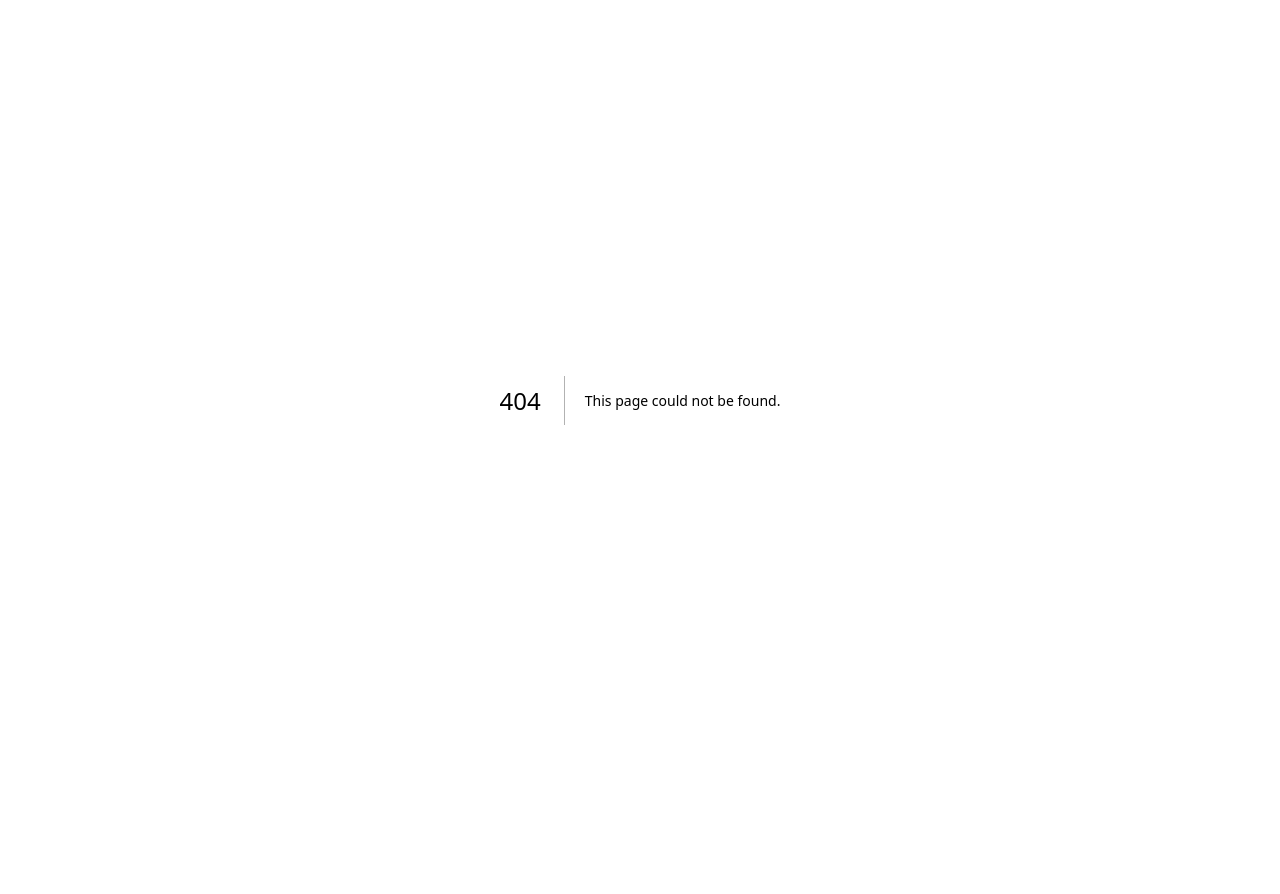
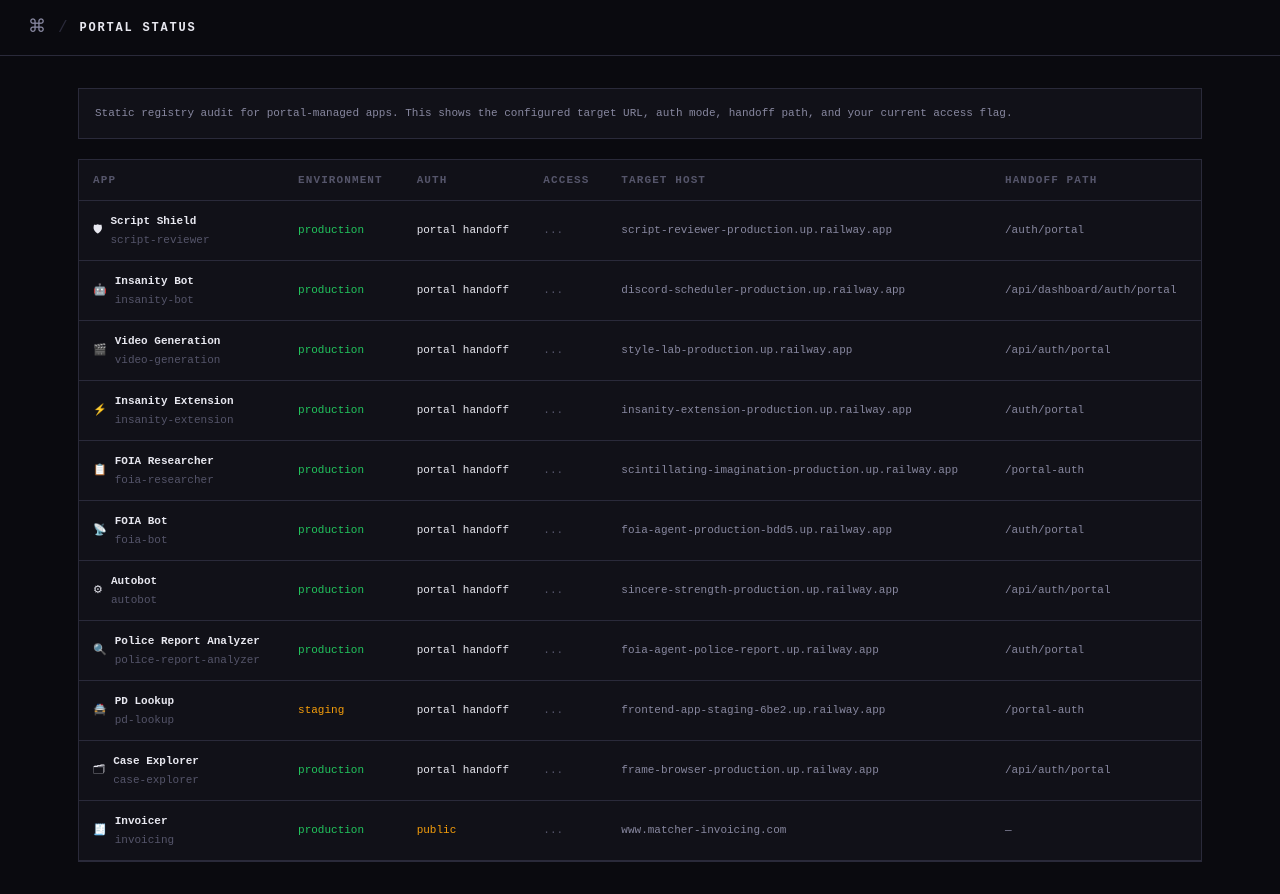
Before and after one commit to ShadewG/portal, a Next.js app: page /status in a window 1280 px wide. Before the commit this address had no page. Before the commit the page ends 800 px from the top, so only its background shows below. Built offline with nearby package versions, Linux system fonts and the light colour scheme; no server answers.

Commit message:
Add portal app status view

```diff
--- a/app/page.tsx
+++ b/app/page.tsx
@@ -1,7 +1,14 @@
 "use client";
 
 import { useSession, signOut } from "next-auth/react";
-import { sections, type AppConfig, type AppSection } from "@/lib/apps";
+import {
+  sections,
+  appRequiresPortalAuth,
+  getAppEnvironment,
+  getAppHostname,
+  type AppConfig,
+  type AppSection,
+} from "@/lib/apps";
 import { useState, useEffect, useCallback } from "react";
 
 type AccessMap = Record<string, boolean>;
@@ -21,6 +28,9 @@
 }) {
   const href = hasAccess ? `/api/auth/redirect?app=${app.id}` : undefined;
   const Tag = hasAccess ? "a" : "div";
+  const environment = getAppEnvironment(app);
+  const authMode = appRequiresPortalAuth(app) ? "portal handoff" : "public";
+  const hostname = getAppHostname(app);
 
   return (
     <Tag
@@ -77,6 +87,17 @@
       <p style={{ fontSize: 11, color: "var(--text-dim)", lineHeight: 1.5, margin: 0 }}>
         {app.description}
       </p>
+      <div style={{ display: "flex", flexWrap: "wrap", gap: 6, marginTop: 12 }}>
+        <span style={{ fontSize: 9, color: environment === "production" ? "var(--green)" : "var(--amber)", letterSpacing: "0.08em", textTransform: "uppercase" }}>
+          {environment}
+        </span>
+        <span style={{ fontSize: 9, color: "var(--text-muted)", letterSpacing: "0.08em", textTransform: "uppercase" }}>
+          {authMode}
+        </span>
+      </div>
+      <div style={{ marginTop: 8, fontSize: 10, color: "var(--text-muted)", fontFamily: "monospace", wordBreak: "break-all" }}>
+        {hostname}
+      </div>
     </Tag>
   );
 }
@@ -189,6 +210,25 @@
         <div style={{ display: "flex", alignItems: "center", gap: 14 }}>
           {isAdmin && (
             <a
+              href="/status"
+              style={{
+                fontSize: 10,
+                fontWeight: 600,
+                letterSpacing: "0.1em",
+                textTransform: "uppercase",
+                padding: "5px 10px",
+                background: "transparent",
+                border: "1px solid var(--border)",
+                color: "var(--text-dim)",
+                textDecoration: "none",
+                fontFamily: "inherit",
+              }}
+            >
+              Status
+            </a>
+          )}
+          {isAdmin && (
+            <a
               href="/admin"
               style={{
                 fontSize: 10,
--- /dev/null
+++ b/app/status/page.tsx
@@ -0,0 +1,132 @@
+"use client";
+
+import { useEffect, useState } from "react";
+import { useSession } from "next-auth/react";
+import { allApps, appRequiresPortalAuth, getAppEnvironment, getAppHostname } from "@/lib/apps";
+
+type AccessMap = Record<string, boolean>;
+
+export default function StatusPage() {
+  const { data: session } = useSession();
+  const [access, setAccess] = useState<AccessMap>({});
+  const [loaded, setLoaded] = useState(false);
+
+  useEffect(() => {
+    if (!session?.user) return;
+
+    const run = async () => {
+      try {
+        const res = await fetch("/api/me");
+        if (!res.ok) return;
+        const data = await res.json();
+        setAccess(data.access ?? {});
+      } finally {
+        setLoaded(true);
+      }
+    };
+
+    void run();
+  }, [session]);
+
+  return (
+    <div style={{ minHeight: "100vh", background: "var(--bg)" }}>
+      <header
+        style={{
+          borderBottom: "1px solid var(--border)",
+          padding: "14px 28px",
+          display: "flex",
+          alignItems: "center",
+          gap: 12,
+        }}
+      >
+        <a href="/" style={{ color: "var(--text-dim)", textDecoration: "none", fontSize: 18 }}>⌘</a>
+        <span style={{ color: "var(--border)" }}>/</span>
+        <h1
+          style={{
+            fontSize: 12,
+            fontWeight: 700,
+            letterSpacing: "0.15em",
+            textTransform: "uppercase",
+            margin: 0,
+          }}
+        >
+          Portal Status
+        </h1>
+      </header>
+
+      <main style={{ maxWidth: 1180, margin: "0 auto", padding: "32px 28px" }}>
+        <div
+          style={{
+            marginBottom: 20,
+            padding: 16,
+            border: "1px solid var(--border)",
+            background: "var(--bg-surface)",
+            fontSize: 11,
+            color: "var(--text-dim)",
+          }}
+        >
+          Static registry audit for portal-managed apps. This shows the configured target URL, auth mode, handoff path, and your current access flag.
+        </div>
+
+        <div style={{ overflowX: "auto", border: "1px solid var(--border)", background: "var(--bg-surface)" }}>
+          <table style={{ width: "100%", borderCollapse: "collapse", fontSize: 11 }}>
+            <thead>
+              <tr>
+                {['App', 'Environment', 'Auth', 'Access', 'Target Host', 'Handoff Path'].map((label) => (
+                  <th
+                    key={label}
+                    style={{
+                      textAlign: "left",
+                      padding: "12px 14px",
+                      color: "var(--text-muted)",
+                      textTransform: "uppercase",
+                      letterSpacing: "0.1em",
+                      borderBottom: "1px solid var(--border)",
+                    }}
+                  >
+                    {label}
+                  </th>
+                ))}
+              </tr>
+            </thead>
+            <tbody>
+              {allApps.map((app) => {
+                const env = getAppEnvironment(app);
+                const requiresAuth = appRequiresPortalAuth(app);
+                const hasAccess = access[app.id] ?? false;
+                return (
+                  <tr key={app.id}>
+                    <td style={{ padding: "12px 14px", borderBottom: "1px solid var(--border)" }}>
+                      <div style={{ display: "flex", alignItems: "center", gap: 8 }}>
+                        <span>{app.icon}</span>
+                        <div>
+                          <div style={{ fontWeight: 600, color: "var(--text)" }}>{app.name}</div>
+                          <div style={{ color: "var(--text-muted)", marginTop: 2 }}>{app.id}</div>
+                        </div>
+                      </div>
+                    </td>
+                    <td style={{ padding: "12px 14px", borderBottom: "1px solid var(--border)", color: env === "production" ? "var(--green)" : "var(--amber)" }}>
+                      {env}
+                    </td>
+                    <td style={{ padding: "12px 14px", borderBottom: "1px solid var(--border)", color: requiresAuth ? "var(--text)" : "var(--amber)" }}>
+                      {requiresAuth ? "portal handoff" : "public"}
+                    </td>
+                    <td style={{ padding: "12px 14px", borderBottom: "1px solid var(--border)", color: loaded ? (hasAccess ? "var(--green)" : "var(--text-muted)") : "var(--text-muted)" }}>
+                      {loaded ? (hasAccess ? "granted" : "locked") : "..."}
+                    </td>
+                    <td style={{ padding: "12px 14px", borderBottom: "1px solid var(--border)", color: "var(--text-dim)", fontFamily: "monospace" }}>
+                      {getAppHostname(app)}
+                    </td>
+                    <td style={{ padding: "12px 14px", borderBottom: "1px solid var(--border)", color: "var(--text-dim)", fontFamily: "monospace" }}>
+                      {app.handoffPath || "—"}
+                    </td>
+                  </tr>
+                );
+              })}
+            </tbody>
+          </table>
+        </div>
+      </main>
+    </div>
+  );
+}
--- a/lib/apps.ts
+++ b/lib/apps.ts
@@ -178,3 +178,26 @@
 export function getAppById(id: string): AppConfig | undefined {
   return allApps.find((a) => a.id === id);
 }
+
+export function appRequiresPortalAuth(app: AppConfig): boolean {
+  return app.requiresPortalAuth !== false;
+}
+
+export function getAppHostname(app: AppConfig): string {
+  try {
+    return new URL(app.url).hostname;
+  } catch {
+    return app.url;
+  }
+}
+
+export function getAppEnvironment(app: AppConfig): "production" | "staging" | "development" {
+  const hostname = getAppHostname(app).toLowerCase();
+  if (hostname.includes("localhost") || hostname.includes("127.0.0.1")) {
+    return "development";
+  }
+  if (hostname.includes("staging")) {
+    return "staging";
+  }
+  return "production";
+}
```
